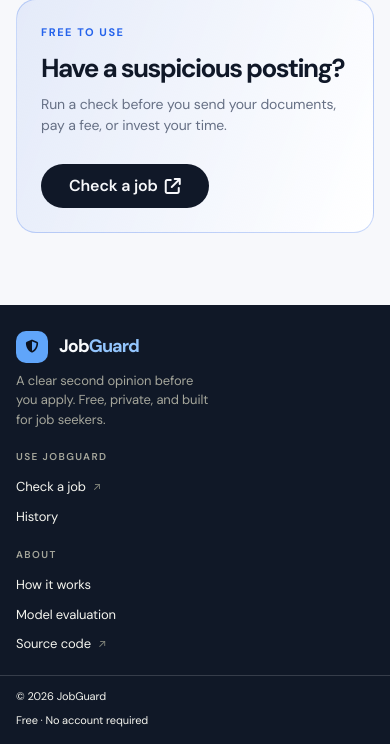
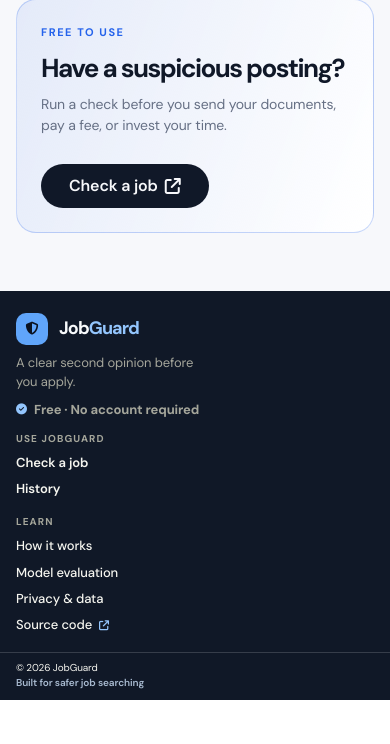
Before and after one commit to sugumaran-nix/fake-job-posting-ml, a Flask app: page / in a window 390 px wide. Shown: the part 3139-3883 px from the top of the page. After the commit the page ends 3839 px from the top, so only its background shows below. Run offline with Flask 3, Linux system fonts and the light colour scheme; data comes from the database, SQL or seed files in the repository; some libraries are stand-ins or nearby versions.

Commit message:
Refine responsive footer and privacy guidance

```diff
--- a/app.py
+++ b/app.py
@@ -606,6 +606,11 @@
     return render_template("about.html", metadata=load_metadata())
 
 
+@app.route("/privacy")
+def privacy() -> str:
+    return render_template("privacy.html")
+
+
 @app.route("/models")
 def models_page() -> str:
     bert_meta_path = os.path.join(BASE_DIR, "models", "bert_results.json")
--- a/static/css/style.css
+++ b/static/css/style.css
@@ -1198,3 +1198,120 @@
 .verify-list li { display:flex; align-items:flex-start; gap:9px; padding:11px 16px; color:var(--t2); font-size:12px; line-height:1.5; }
 .verify-list li + li { border-top:1px solid var(--border); }
 .verify-list i { color:var(--accent); font-size:10px; margin-top:3px; flex-shrink:0; }
+
+/* ══════════════════════════════════════════════════════════════
+   FOOTER + PRIVACY REFINEMENT
+   ══════════════════════════════════════════════════════════════ */
+.footer {
+  margin-top:28px;
+  background:#101827;
+}
+.footer-inner {
+  grid-template-columns:minmax(260px,1.45fr) minmax(130px,.7fr) minmax(190px,.9fr);
+  gap:40px;
+  padding:26px 24px 22px;
+}
+.footer-description {
+  max-width:260px;
+  margin-top:8px;
+  font-size:12px;
+  line-height:1.4;
+}
+.footer-trust {
+  display:flex;
+  align-items:center;
+  gap:7px;
+  margin-top:10px;
+  color:#eaf3ff;
+  font-size:13px;
+  font-weight:700;
+  letter-spacing:-.01em;
+}
+.footer-trust i { color:#93c5fd; font-size:11px; }
+.footer-col h4 {
+  margin-bottom:8px;
+  color:#91a4be;
+  font-size:11px;
+  font-weight:700;
+  letter-spacing:.11em;
+  line-height:1.2;
+  text-transform:uppercase;
+}
+.footer-primary h4 { color:#bfdbfe; }
+.footer-col ul { gap:5px; }
+.footer-col a {
+  display:inline-flex;
+  align-items:center;
+  gap:7px;
+  min-height:24px;
+  color:#c7d4e5;
+  font-size:14px;
+  line-height:1.25;
+}
+.footer-primary a { color:#f0f6ff; font-weight:600; }
+.footer-secondary a { color:#b8c7da; font-weight:500; }
+.footer-col a:hover { color:#fff; }
+.footer-col a i { color:#93c5fd; font-size:10px; }
+.footer-bottom {
+  display:flex;
+  align-items:center;
+  justify-content:space-between;
+  gap:12px;
+  max-width:1180px;
+  padding:10px 24px 11px;
+  font-size:11px;
+  line-height:1.25;
+}
+.footer-bottom-note { color:#a8bad0; font-weight:600; }
+.footer a:focus-visible { outline:2px solid #93c5fd; outline-offset:3px; border-radius:4px; }
+
+.privacy-page { padding-top:56px; padding-bottom:72px; }
+.privacy-header {
+  padding-bottom:28px !important;
+  border-bottom:1px solid var(--border-2);
+}
+.privacy-header h1 {
+  margin-top:7px;
+  color:var(--t1);
+  font-size:clamp(40px,7vw,72px);
+  font-weight:720;
+  letter-spacing:-.075em;
+  line-height:.98;
+}
+.privacy-header p:not(.eyebrow) { margin-top:12px; color:var(--t3); font-size:15px; }
+.privacy-grid { display:grid; grid-template-columns:repeat(2,minmax(0,1fr)); gap:14px; margin-top:28px; }
+.privacy-card { padding:22px; border:1px solid var(--border-2); border-radius:18px; background:var(--surface); box-shadow:var(--shadow-sm); }
+.privacy-card-wide { grid-column:1 / -1; }
+.privacy-card h2 { margin-top:8px; color:var(--t1); font-size:24px; letter-spacing:-.045em; line-height:1.1; }
+.privacy-card > p:not(.label) { margin-top:10px; color:var(--t2); font-size:14px; line-height:1.65; }
+.privacy-list { display:flex; flex-direction:column; gap:12px; margin-top:14px; padding:0; list-style:none; }
+.privacy-list li { display:flex; align-items:flex-start; gap:10px; color:var(--t2); font-size:13px; line-height:1.55; }
+.privacy-list i { width:16px; margin-top:3px; color:var(--accent); font-size:12px; text-align:center; flex-shrink:0; }
+.privacy-action { display:inline-flex; margin-top:16px; }
+.privacy-action i { margin-left:3px; font-size:11px; }
+
+@media (max-width: 767px) {
+  .footer { margin-top:22px; }
+  .footer-inner { grid-template-columns:1fr 1fr; gap:18px 14px; padding:22px 16px 16px; }
+  .footer-brand { grid-column:1 / -1; }
+  .footer-description { margin-top:6px; font-size:11px; }
+  .footer-trust { margin-top:8px; font-size:12px; }
+  .footer-col h4 { margin-bottom:6px; font-size:10px; }
+  .footer-col ul { gap:3px; }
+  .footer-col a { min-height:22px; font-size:13px; }
+  .footer-bottom { padding:9px 16px 10px; font-size:10px; }
+  .privacy-page { padding-top:36px; padding-bottom:52px; }
+  .privacy-header { padding-bottom:22px !important; }
+  .privacy-header h1 { font-size:clamp(38px,12vw,56px); }
+  .privacy-grid { grid-template-columns:1fr; gap:10px; margin-top:18px; }
+  .privacy-card-wide { grid-column:auto; }
+  .privacy-card { padding:18px; border-radius:16px; }
+  .privacy-card h2 { font-size:21px; }
+  .privacy-card > p:not(.label) { font-size:13px; }
+}
+@media (max-width: 479px) {
+  .footer-inner { grid-template-columns:1fr; gap:14px; }
+  .footer-brand,.footer-secondary { grid-column:auto; }
+  .footer-secondary { padding-top:2px; }
+  .footer-bottom { align-items:flex-start; flex-direction:column; gap:3px; }
+}
--- a/templates/base.html
+++ b/templates/base.html
@@ -128,27 +128,29 @@
         <span class="footer-mark" aria-hidden="true"><i class="fa-solid fa-shield-halved"></i></span>
         <span class="footer-wordmark">Job<span>Guard</span></span>
       </a>
-      <p class="footer-description">A clear second opinion before you apply. Free, private, and built for job seekers.</p>
+      <p class="footer-description">A clear second opinion before you apply.</p>
+      <p class="footer-trust"><i class="fa-solid fa-circle-check" aria-hidden="true"></i> Free · No account required</p>
     </div>
-    <nav class="footer-col" aria-label="Primary links">
+    <nav class="footer-col footer-primary" aria-label="Use JobGuard">
       <h4 id="footer-tool">Use JobGuard</h4>
       <ul role="list" aria-labelledby="footer-tool">
-        <li><a href="{{ url_for('classify') }}">Check a job <span aria-hidden="true">↗</span></a></li>
+        <li><a href="{{ url_for('classify') }}">Check a job</a></li>
         <li><a href="{{ url_for('history') }}">History</a></li>
       </ul>
     </nav>
-    <nav class="footer-col" aria-label="Information links">
-      <h4 id="footer-info">About</h4>
+    <nav class="footer-col footer-secondary" aria-label="Learn about JobGuard">
+      <h4 id="footer-info">Learn</h4>
       <ul role="list" aria-labelledby="footer-info">
         <li><a href="{{ url_for('about') }}">How it works</a></li>
         <li><a href="{{ url_for('models_page') }}">Model evaluation</a></li>
-        <li><a href="https://github.com/sugumaran-nix/fake-job-posting-ml" target="_blank" rel="noopener noreferrer">Source code <span aria-hidden="true">↗</span></a></li>
+        <li><a href="{{ url_for('privacy') }}">Privacy &amp; data</a></li>
+        <li><a href="https://github.com/sugumaran-nix/fake-job-posting-ml" target="_blank" rel="noopener noreferrer">Source code <i class="fa-solid fa-arrow-up-right-from-square" aria-hidden="true"></i></a></li>
       </ul>
     </nav>
   </div>
   <div class="footer-bottom">
     <span>© 2026 JobGuard</span>
-    <span>Free · No account required</span>
+    <span class="footer-bottom-note">Built for safer job searching</span>
   </div>
 </footer>
 
```
Also changed, not shown: templates/privacy.html (added, +46 -0 lines).
